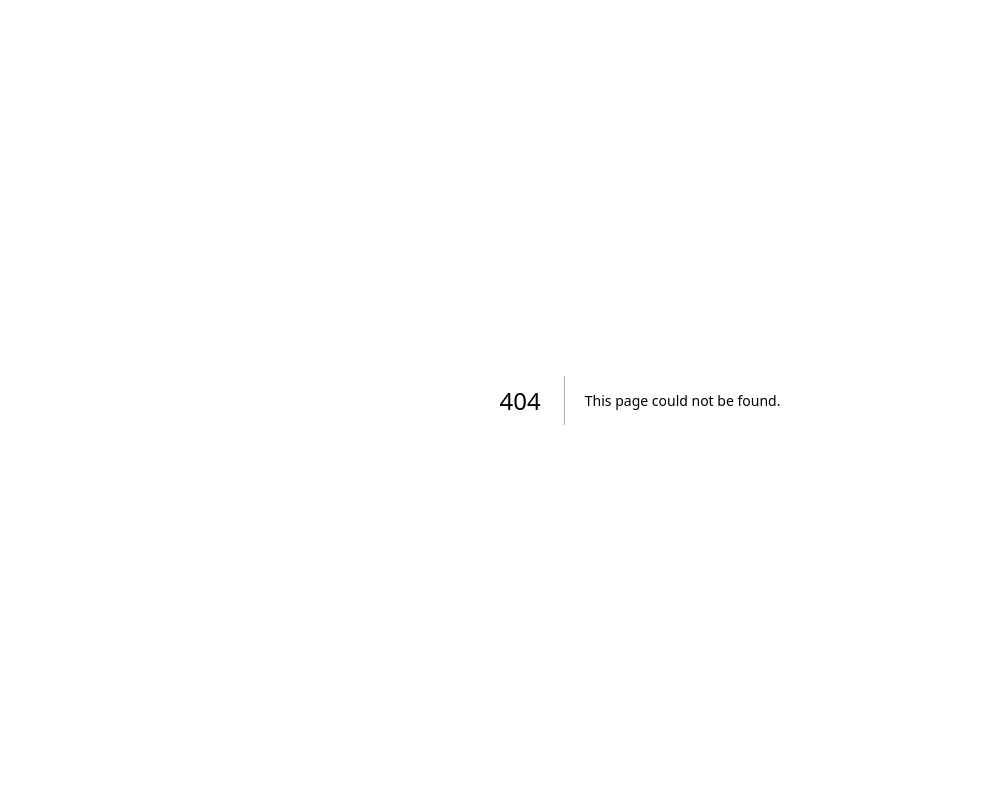
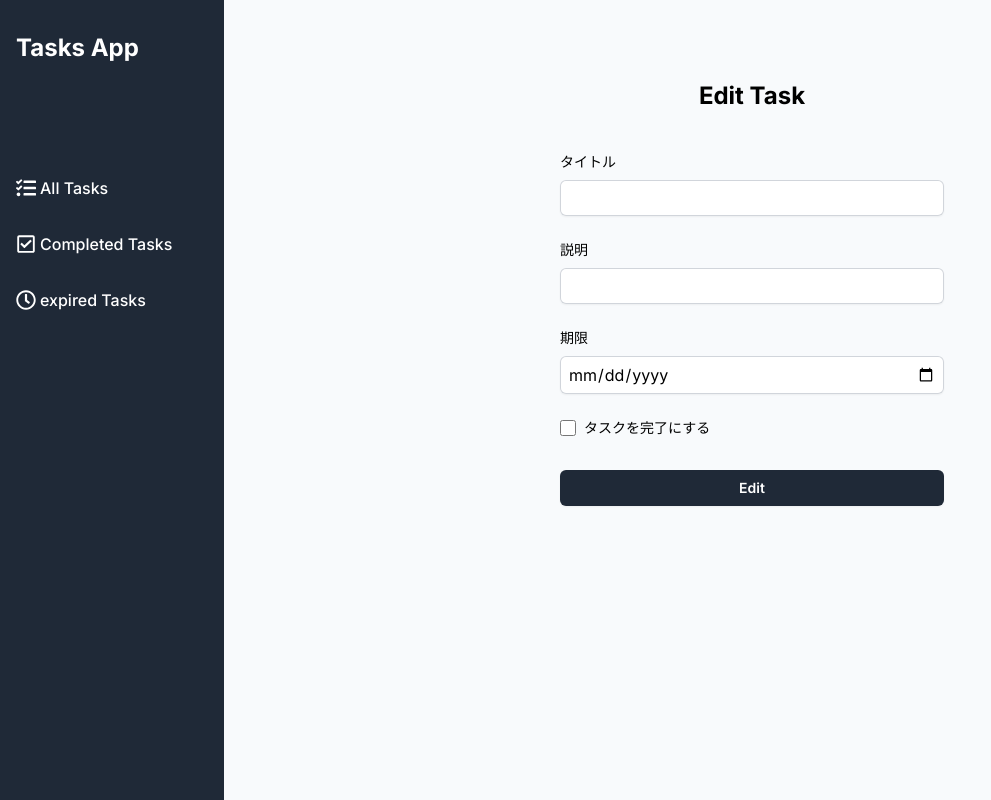
Before and after one commit to r-someya0618/app-router-todo-list, a Next.js app: page /edit/1 in a window 1280 px wide. Before the commit this address had no page. Shown: the whole page, without its empty margins (0-991 px from the left). Built offline with nearby package versions, Linux system fonts and the light colour scheme.

Commit message:
タスク編集ページ作成

```diff
--- /dev/null
+++ b/src/app/(main)/edit/[id]/page.tsx
@@ -0,0 +1,16 @@
+import EditTaskForm from '@/components/EditTaskForm/EditTaskForm'
+
+interface Params {
+  params: { id: string }
+}
+const EditTaskPage = ({ params }: Params) => {
+  // const id = params.id
+  return (
+    <div className='flex flex-col justify-center py-20'>
+      <h2 className='text-center text-2xl font-bold'>Edit Task</h2>
+      <EditTaskForm />
+    </div>
+  )
+}
+
+export default EditTaskPage
--- /dev/null
+++ b/src/components/EditTaskForm/EditTaskForm.tsx
@@ -0,0 +1,65 @@
+const EditTaskForm = () => {
+  return (
+    <div className='mt-10 mx-auto w-full max-w-sm'>
+      <form action=''>
+        <div>
+          <label htmlFor='title' className='block text-sm font-medium'>
+            タイトル
+          </label>
+          <input
+            type='text'
+            id='title'
+            name='title'
+            required
+            className='block mt-2 py-1.5 px-2 w-full rounded-md border-0 shadow-sm ring-1 ring-inset ring-gray-300'
+          />
+        </div>
+        <div className='mt-6'>
+          <label htmlFor='description' className='block text-sm font-medium'>
+            説明
+          </label>
+          <input
+            type='text'
+            id='description'
+            name='description'
+            required
+            className='block mt-2 py-1.5 px-2 w-full rounded-md border-0 shadow-sm ring-1 ring-inset ring-gray-300'
+          />
+        </div>
+        <div className='mt-6'>
+          <label htmlFor='dueDate' className='block text-sm font-medium'>
+            期限
+          </label>
+          <input
+            type='date'
+            id='dueDate'
+            name='dueDate'
+            min='2020-01-01'
+            max='2999-12-31'
+            required
+            className='block mt-2 py-1.5 px-2 w-full rounded-md border-0 shadow-sm ring-1 ring-inset ring-gray-300'
+          />
+        </div>
+        <div className='mt-6 flex items-center'>
+          <input
+            type='checkbox'
+            name='isCompleted'
+            id='isCompleted'
+            className='mr-2 w-4 h-4'
+          />
+          <label htmlFor='isCompleted' className='text-sm'>
+            タスクを完了にする
+          </label>
+        </div>
+        <button
+          type='submit'
+          className='mt-8 py-2 w-full rounded-md text-white bg-gray-800 hover:bg-gray-700 text-sm font-semibold shadow-sm'
+        >
+          Edit
+        </button>
+      </form>
+    </div>
+  )
+}
+
+export default EditTaskForm
```
